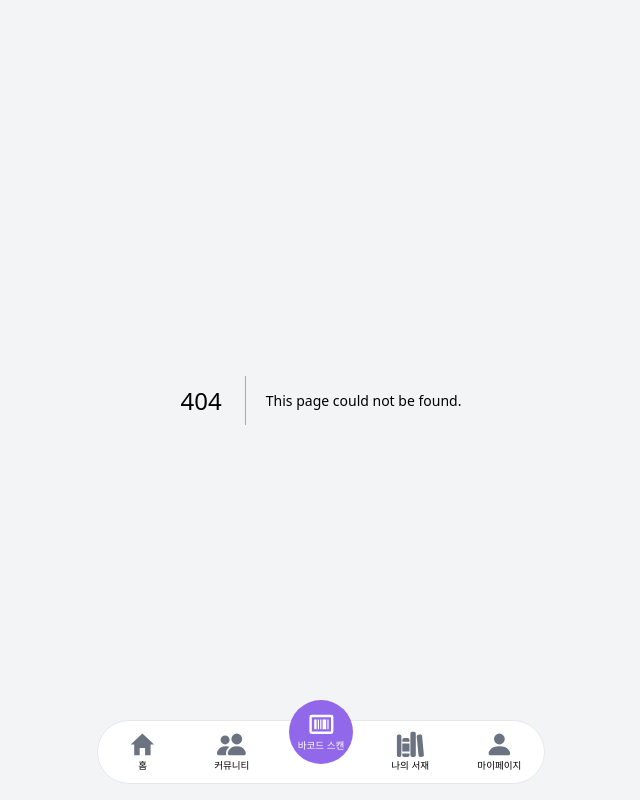
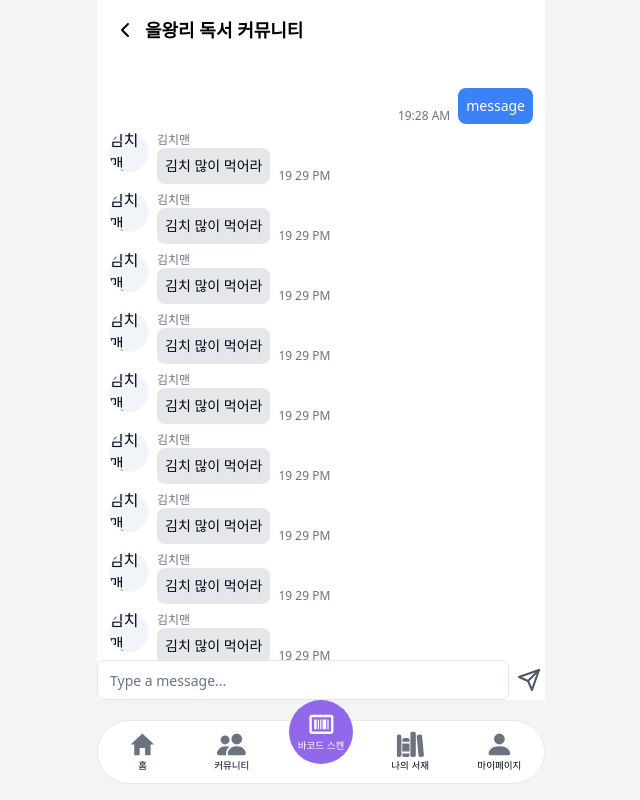
Before and after one commit to Leeminw/LiBro, a Next.js app in the folder frontend/: page /club/1/chatting in a window 1280 px wide. Before the commit this address had no page. Shown: the whole page, without its empty margins (319-959 px from the left). Built offline with nearby package versions, Linux system fonts and the light colour scheme.

Commit message:
feature: 채팅 화면 UI 제작

```diff
--- /dev/null
+++ b/frontend/src/app/club/[id]/chatting/layout.tsx
@@ -0,0 +1,11 @@
+import React from "react";
+import BackBar from "@/components/layout/backbar";
+
+export default function writePageLayout({ children }: { children: React.ReactNode }) {
+    return (
+        <>
+            <BackBar title={"을왕리 독서 커뮤니티"}/>
+            {children}
+        </>
+    );
+}
--- /dev/null
+++ b/frontend/src/app/club/[id]/chatting/page.tsx
@@ -0,0 +1,43 @@
+/**
+ * v0 by Vercel.
+ * @see https://v0.dev/t/grRWZs7f1oa
+ * Documentation: https://v0.dev/docs#integrating-generated-code-into-your-nextjs-app
+ */
+import { AvatarImage, AvatarFallback, Avatar } from "@/components/ui/avatar"
+import { Input } from "@/components/ui/input"
+import { ScrollArea } from "@/components/ui/scroll-area"
+import MyChat from "@/components/components/chat/MyChat";
+import AnotherUserChat from "@/components/components/chat/AnotherUserChat";
+import {SendIcon} from "lucide-react"
+
+export default function Component() {
+    return (
+        <>
+            <ScrollArea className="flex flex-col max-w-md mx-auto bg-white h-[calc(90vh-120px)]">
+                <div className="p-3 space-y-2">
+                    <MyChat message={"message"} inputTime={"19:28 AM"}/>
+                    <AnotherUserChat profileImageUrl={""} userName={"김치맨"} message={"김치 많이 먹어라"} regitseredTime={"19 29 PM"}/>
+                    <AnotherUserChat profileImageUrl={""} userName={"김치맨"} message={"김치 많이 먹어라"} regitseredTime={"19 29 PM"}/>
+                    <AnotherUserChat profileImageUrl={""} userName={"김치맨"} message={"김치 많이 먹어라"} regitseredTime={"19 29 PM"}/>
+                    <AnotherUserChat profileImageUrl={""} userName={"김치맨"} message={"김치 많이 먹어라"} regitseredTime={"19 29 PM"}/>
+                    <AnotherUserChat profileImageUrl={""} userName={"김치맨"} message={"김치 많이 먹어라"} regitseredTime={"19 29 PM"}/>
+                    <AnotherUserChat profileImageUrl={""} userName={"김치맨"} message={"김치 많이 먹어라"} regitseredTime={"19 29 PM"}/>
+                    <AnotherUserChat profileImageUrl={""} userName={"김치맨"} message={"김치 많이 먹어라"} regitseredTime={"19 29 PM"}/>
+                    <AnotherUserChat profileImageUrl={""} userName={"김치맨"} message={"김치 많이 먹어라"} regitseredTime={"19 29 PM"}/>
+                    <AnotherUserChat profileImageUrl={""} userName={"김치맨"} message={"김치 많이 먹어라"} regitseredTime={"19 29 PM"}/>
+                    <AnotherUserChat profileImageUrl={""} userName={"김치맨"} message={"김치 많이 먹어라"} regitseredTime={"19 29 PM"}/>
+                    <AnotherUserChat profileImageUrl={""} userName={"김치맨"} message={"김치 많이 먹어라"} regitseredTime={"19 29 PM"}/>
+                    <AnotherUserChat profileImageUrl={""} userName={"김치맨"} message={"김치 많이 먹어라"} regitseredTime={"19 29 PM"}/>
+                    <AnotherUserChat profileImageUrl={""} userName={"김치맨"} message={"김치 많이 먹어라"} regitseredTime={"19 29 PM"}/>
+                    <AnotherUserChat profileImageUrl={""} userName={"김치맨"} message={"김치 많이 먹어라"} regitseredTime={"19 29 PM"}/>
+                    <AnotherUserChat profileImageUrl={""} userName={"김치맨"} message={"김치 많이 먹어라"} regitseredTime={"19 29 PM"}/>
+                    <AnotherUserChat profileImageUrl={""} userName={"김치맨"} message={"김치 많이 먹어라"} regitseredTime={"19 29 PM"}/>
+                </div>
+            </ScrollArea>
+            <div className="bg-white sticky bottom-24 flex items-center justify-between">
+                <Input className="flex-1" placeholder="Type a message..." type="text"/>
+                <SendIcon className="text-gray-600 ml-3 relative right-1"/>
+            </div>
+        </>
+    )
+}
```
